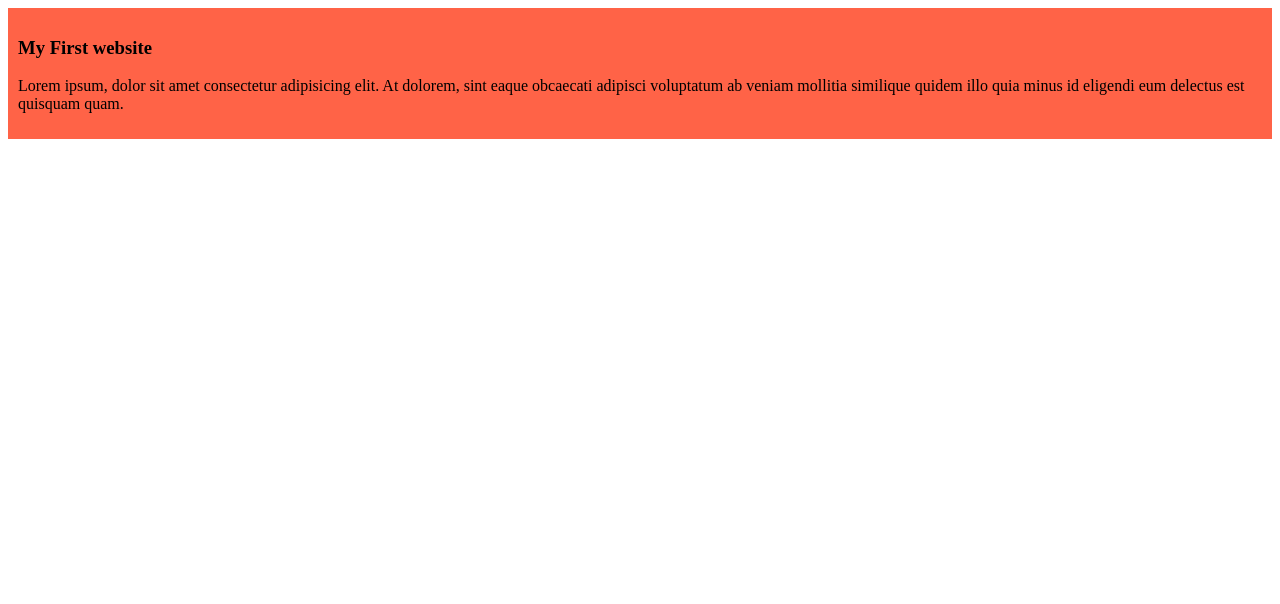
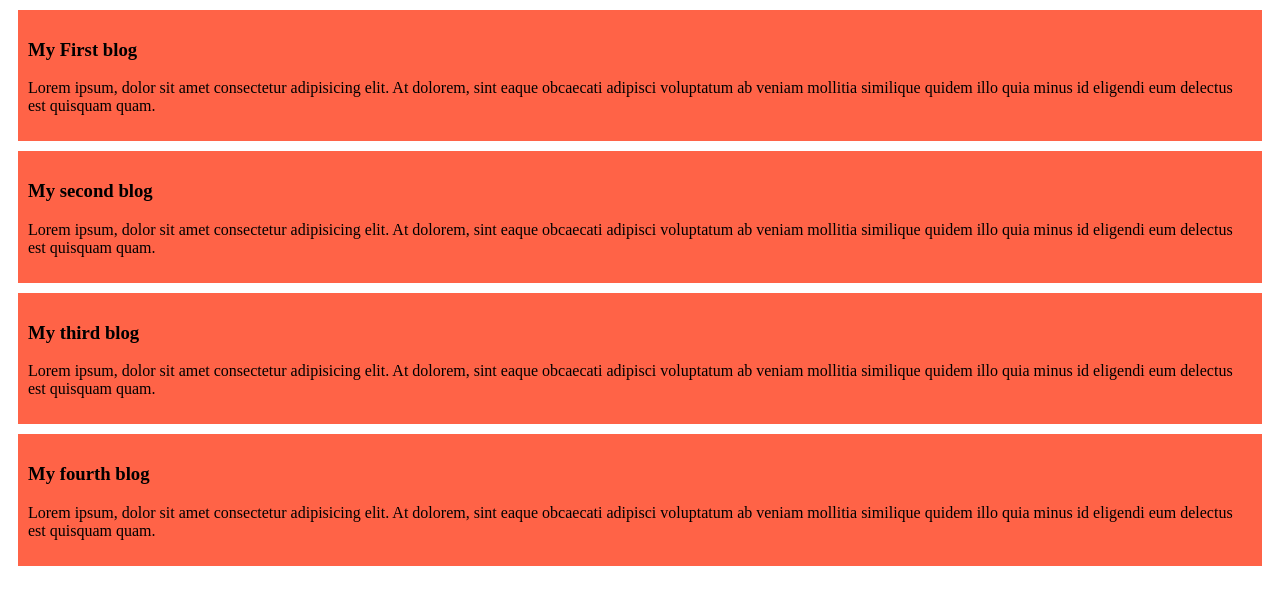
Before and after one commit to tipusultan236535/my-simple-websit, a plain HTML site: page index.html in a window 1280 px wide. Drawn offline with Linux system fonts and the light colour scheme.

Commit message:
added the second third fourth blog

```diff
--- a/index.html
+++ b/index.html
@@ -8,7 +8,19 @@
 </head>
 <body>
     <div>
-        <h3>My First website</h3>
+        <h3>My First blog</h3>
+        <p>Lorem ipsum, dolor sit amet consectetur adipisicing elit. At dolorem, sint eaque obcaecati adipisci voluptatum ab veniam mollitia similique quidem illo quia minus id eligendi eum delectus est quisquam quam.</p>
+    </div>
+    <div>
+        <h3>My second blog</h3>
+        <p>Lorem ipsum, dolor sit amet consectetur adipisicing elit. At dolorem, sint eaque obcaecati adipisci voluptatum ab veniam mollitia similique quidem illo quia minus id eligendi eum delectus est quisquam quam.</p>
+    </div>
+    <div>
+        <h3>My third blog</h3>
+        <p>Lorem ipsum, dolor sit amet consectetur adipisicing elit. At dolorem, sint eaque obcaecati adipisci voluptatum ab veniam mollitia similique quidem illo quia minus id eligendi eum delectus est quisquam quam.</p>
+    </div>
+    <div>
+        <h3>My fourth blog</h3>
         <p>Lorem ipsum, dolor sit amet consectetur adipisicing elit. At dolorem, sint eaque obcaecati adipisci voluptatum ab veniam mollitia similique quidem illo quia minus id eligendi eum delectus est quisquam quam.</p>
     </div>
 </body>
--- a/style/blog.css
+++ b/style/blog.css
@@ -1,4 +1,5 @@
 div{
     background-color: tomato;
     padding: 10px;
+    margin: 10px;
 }
```
